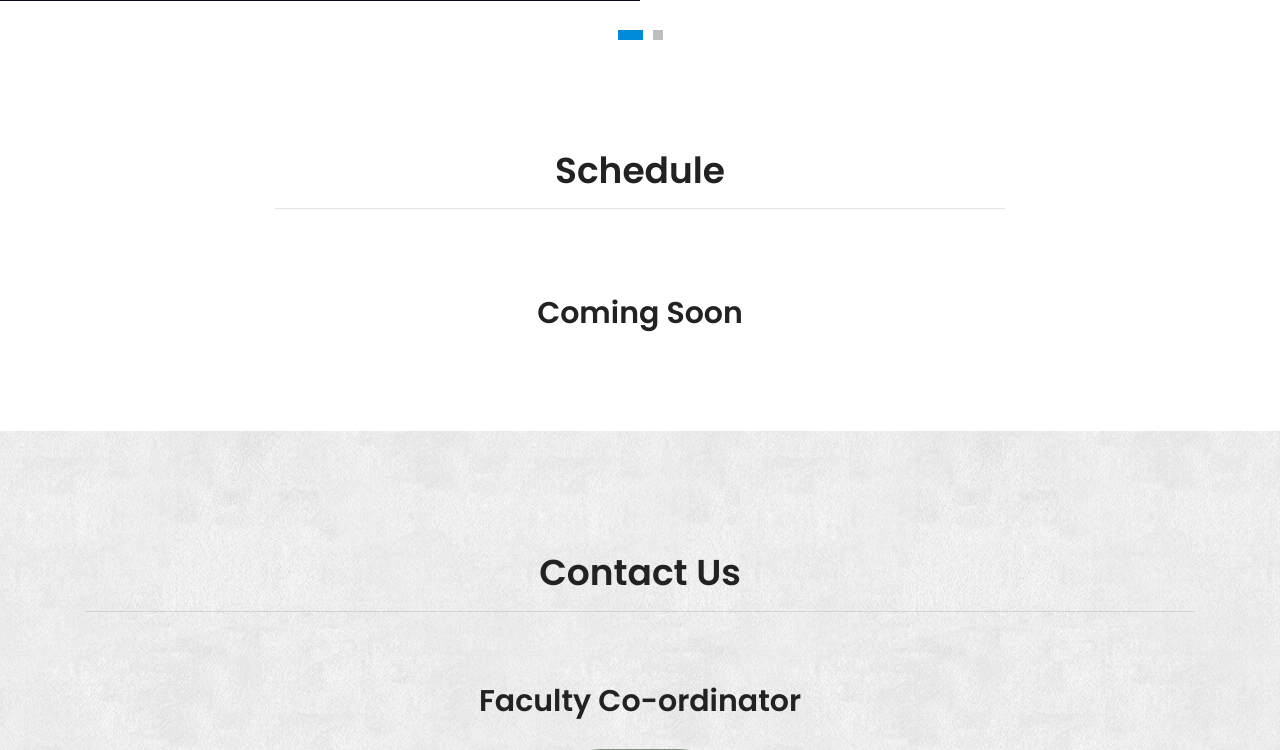
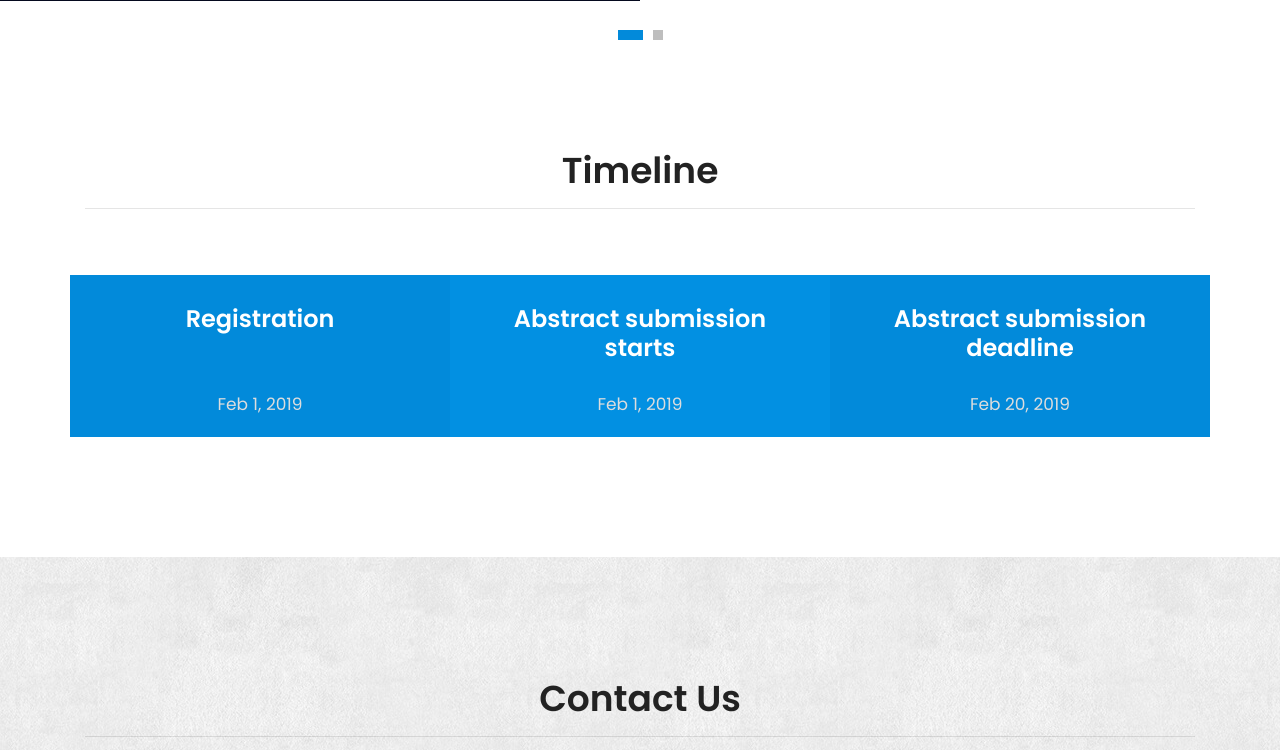
Before and after one commit to OmAryan04/major-project, a PHP site: page /srchome/src.html in a window 1280 px wide. Shown: the part 3840-4590 px from the top of the page. Run offline with PHP 8.4, Linux system fonts and the light colour scheme; some libraries are stand-ins or nearby versions.

Commit message:
Added timeline

```diff
--- a/srchome/css/main.css
+++ b/srchome/css/main.css
@@ -2713,6 +2713,60 @@ body.mobile-nav-active #mobile-nav-toggle {
     }
 }
 
+
+/* Timeline starts */
+
+.timeline-area {
+    padding-top: 50px;
+    color: #ddd;
+}
+
+.timeline-area h3 {
+    color: #fff;
+}
+
+.timeline-feature {
+    /* margin: 0px 2px; */
+    padding: 10px 30px;
+    text-align: center;
+    transition: all 0.3s ease 0s;
+    background: var(--blue);
+}
+
+.timeline-feature:hover {
+    background: var(--darkblue);
+}
+
+.no-top-padding {
+    padding-top: 0px;
+}
+
+
+/* .timeline-feature-left {
+    border-top-left-radius: 20px;
+    border-bottom-left-radius: 20px;
+} */
+
+.timeline-feature-center {
+    /* border-left: 1px #bbb ridge;
+    border-right: 1px #bbb solid; */
+    background-color: #0290e2;
+}
+
+
+/* .timeline-feature-right {
+    border-top-right-radius: 20px;
+    border-bottom-right-radius: 20px;
+} */
+
+.timeline-header {
+    padding: 20px;
+    height: 75%;
+}
+
+
+/* Timeline ends */
+
 @media (max-width: 768px) {
     .table-wrap {
         overflow-x: scroll
--- a/srchome/src.html
+++ b/srchome/src.html
@@ -334,13 +334,12 @@
 
 
     <!-- Start schedule Area -->
-    <section class="schedule-area pb-100" id="schedule">
+    <!-- <section class="schedule-area pb-100" id="schedule">
         <div class="container">
             <div class="row d-flex justify-content-center">
                 <div class="menu-content pb-70 col-lg-8">
                     <div class="title text-center">
                         <h1 class="mb-10">Schedule</h1>
-                        <!-- <p>Who are in extremely love with eco friendly system.</p> -->
                         <hr>
                     </div>
                 </div>
@@ -350,8 +349,8 @@
             </div>
             <div class="row">
 
-                <!-- UNCOMMENT BELOW BLOCK TO MAKE SCHEDULE TABLE-->
-                <!-- <div class="table-wrap col-lg-12">
+                UNCOMMENT BELOW BLOCK TO MAKE SCHEDULE TABLE
+                <div class="table-wrap col-lg-12">
                     <table class="schdule-table table table-bordered">
                         <thead class="thead-light">
                             <tr>
@@ -414,11 +413,72 @@
                             </tr>
                         </tbody>
                     </table>
-                </div> -->
+                </div>
+            </div>
+        </div>
+    </section> -->
+    <!-- End schedule Area -->
+
+    <section class="video-sec-area section-gap no-top-padding" id="videos">
+        <div class="container">
+            <div class="title text-center">
+                <h1 class="mb-10">Timeline</h1>
+                <hr>
+            </div>
+            <div class="timeline-area">
+                <div class="row">
+
+
+                    <div class="timeline-feature col-lg-4">
+                        <div class="timeline-header">
+                            <h3>Registration</h3>
+
+                        </div>
+
+                        <p>Feb 1, 2019</p>
+                    </div>
+                    <div class="timeline-feature timeline-feature-center col-lg-4">
+                        <div class="timeline-header">
+                            <h3>Abstract submission starts</h3>
+                        </div>
+                        <p>Feb 1, 2019</p>
+                    </div>
+                    <div class="timeline-feature col-lg-4">
+                        <div class="timeline-header">
+                            <h3>Abstract submission deadline</h3>
+                        </div>
+                        <p>Feb 20, 2019</p>
+                    </div>
+
+
+                </div>
             </div>
         </div>
     </section>
-    <!-- End schedule Area -->
+
+
+    <!-- <div class="timeline-feature timeline-feature-left col-lg-4">
+                        <div class="timeline-header">
+                            <h3>Registration</h3>
+
+                        </div>
+
+                        <p>Feb 1, 2019</p>
+                    </div>
+                    <div class="timeline-feature timeline-feature-center col-lg-4">
+                        <div class="timeline-header">
+                            <h3>Abstract submission starts</h3>
+                        </div>
+                        <p>Feb 1, 2019</p>
+                    </div>
+                    <div class="timeline-feature timeline-feature-right col-lg-4">
+                        <div class="timeline-header">
+                            <h3>Abstract submission deadline</h3>
+                        </div>
+                        <p>Feb 20, 2019</p>
+                    </div>-->
+
+
 
     <!-- Start price Area -->
     <!-- <section class="price-area section-gap">
```
